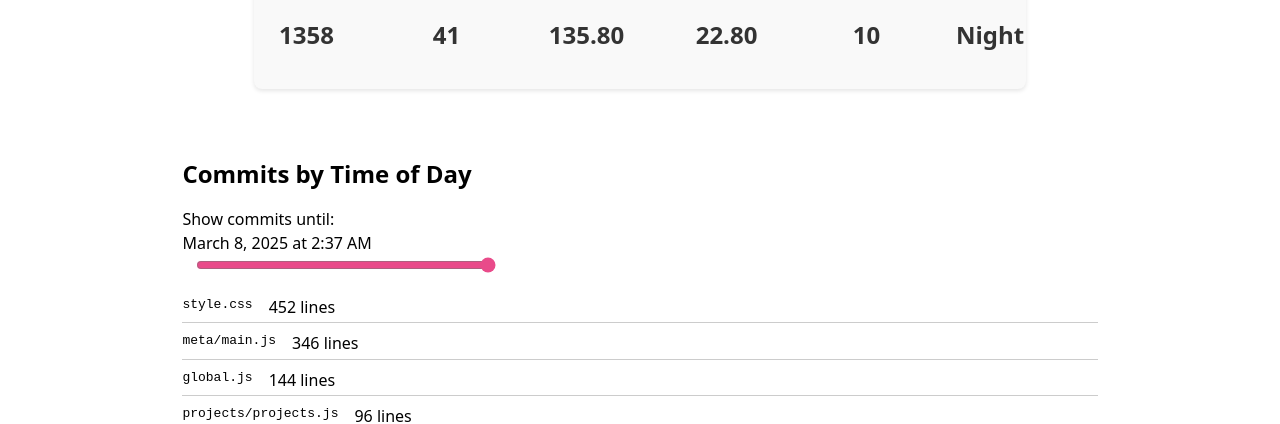
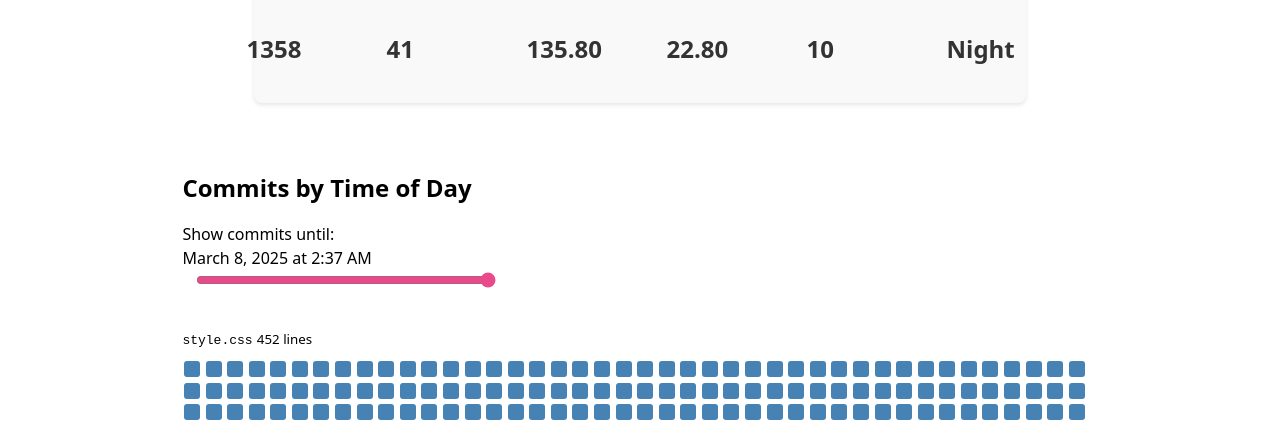
Before and after one commit to achinnam09/portfolio, a website: page meta/index.html in a window 1280 px wide. Shown: the part 376-800 px from the top of the page. Drawn offline with nearby package versions, Linux system fonts and the light colour scheme.

Commit message:
unit visualization additions

```diff
--- a/meta/main.js
+++ b/meta/main.js
@@ -219,32 +219,49 @@ function updateScatterPlot(filteredCommits) {
 }
 
 /**
- * Step 2.1: Renders a file list for the given commits
+ * Step 2.2: Turn the file list into a "unit visualization"
+ * using <dl>, <dt>, <dd>, and <div class="line"> for each line.
  */
 function updateFileList(filteredCommits) {
-    // Flatten all lines from these commits
+    // Flatten all lines
     const lines = filteredCommits.flatMap(d => d.lines);
 
-    // Group lines by file name => array of [filename, lines[]]
+    // Group lines by file
     const fileGroups = d3.groups(lines, d => d.file);
 
-    // Convert to array of objects: { file, lines[] }
+    // Convert to array of { file, lines[] }
     const filesData = fileGroups.map(([file, lines]) => ({ file, lines }));
 
     // Sort by line count descending
     filesData.sort((a, b) => d3.descending(a.lines.length, b.lines.length));
 
-    // Join on <div class="file-row"> inside #files
+    // Clear old content
+    d3.select('#files').html('');
+
+    // For each file, create a <dl> with <dt> for the filename
+    // and <dd> containing many <div class="line"> for each line
     d3.select('#files')
-      .selectAll('div.file-row')
-      .data(filesData, d => d.file)  // key by file name
-      .join('div')
-      .attr('class', 'file-row')
-      .html(d => `
-        <code>${d.file}</code>
-        <div>${d.lines.length} lines</div>
-      `);
+      .selectAll('dl')
+      .data(filesData, d => d.file)
+      .join('dl')
+      .each(function(d) {
+          const sel = d3.select(this);
+          // dt: show filename & line count
+          sel.append('dt')
+             .html(`
+               <code>${d.file}</code>
+               <small>${d.lines.length} lines</small>
+             `);
+
+          // dd: create one .line <div> per line
+          const dd = sel.append('dd');
+          dd.selectAll('div.line')
+            .data(d.lines)
+            .join('div')
+            .attr('class', 'line');
+      });
 }
+
 
 function updateTooltipContent(commit) {
     const link = document.getElementById('commit-link');
--- a/style.css
+++ b/style.css
@@ -1,8 +1,4 @@
 body {
-    /*
-    Set line height to 1.5 times the font size
-    and use the )S's UI font as the website font
-    */
     font: 100%/1.5 system-ui;
     max-width: 100ch;
     margin-inline: auto;
@@ -441,11 +437,32 @@ circle.selected {
     display: grid;
     gap: 0.5em;
     margin-top: 1em;
-  }
-  .file-row {
+}
+.file-row {
     display: grid;
     grid-template-columns: auto 1fr;
     gap: 1em;
     border-bottom: 1px solid #ccc;
     padding-bottom: 0.2em;
-  }
+}
+
+/* Step 2.2: new styles for the "unit visualization" lines */
+
+.line {
+    /* Each line is a small square */
+    width: 1em;
+    aspect-ratio: 1;
+    background: steelblue;
+    margin: 0.1em;
+    border-radius: 3px;
+}
+
+/* Make <dd> wrap the .line squares */
+dd {
+    display: flex;
+    flex-wrap: wrap;
+    align-items: start;
+    gap: 0.15em;
+    padding-top: 0.6em;
+    margin-left: 0;
+}
```
Also changed, not shown: meta/index.html (+1 -1 lines).
